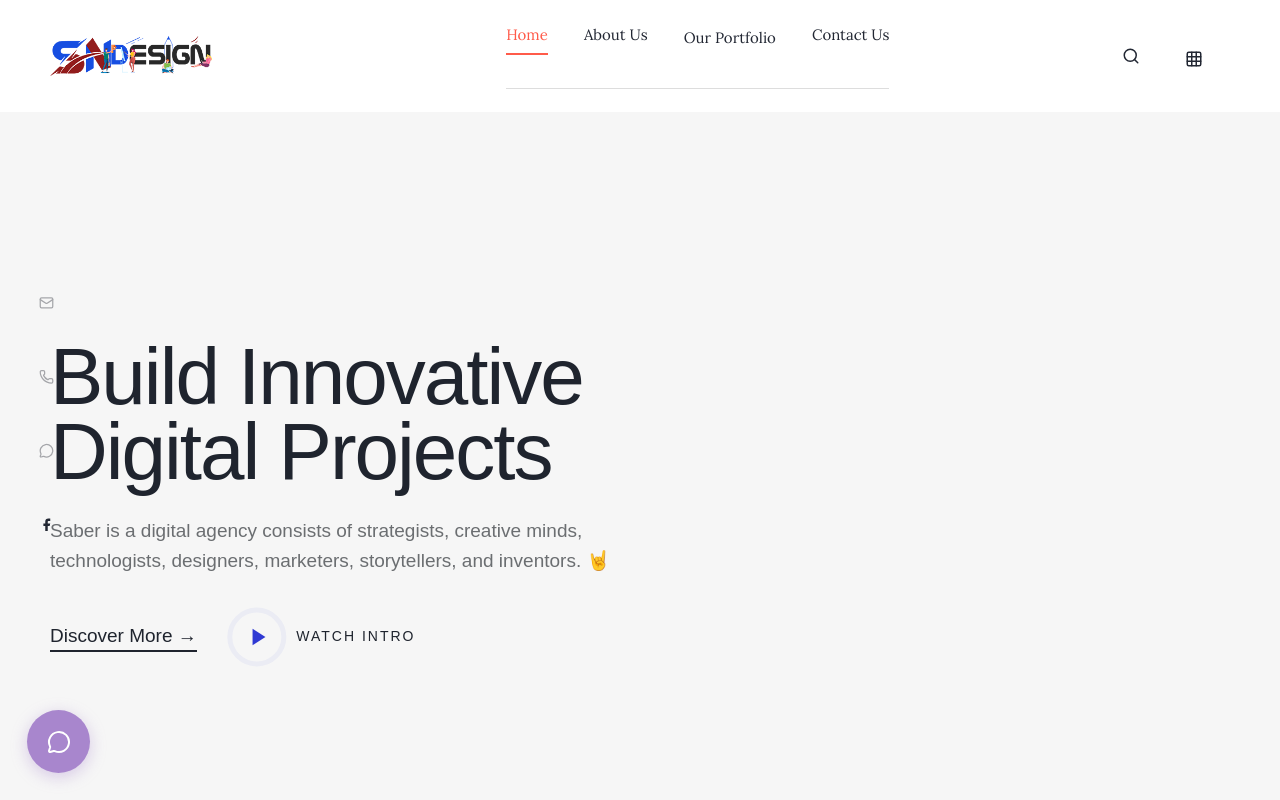
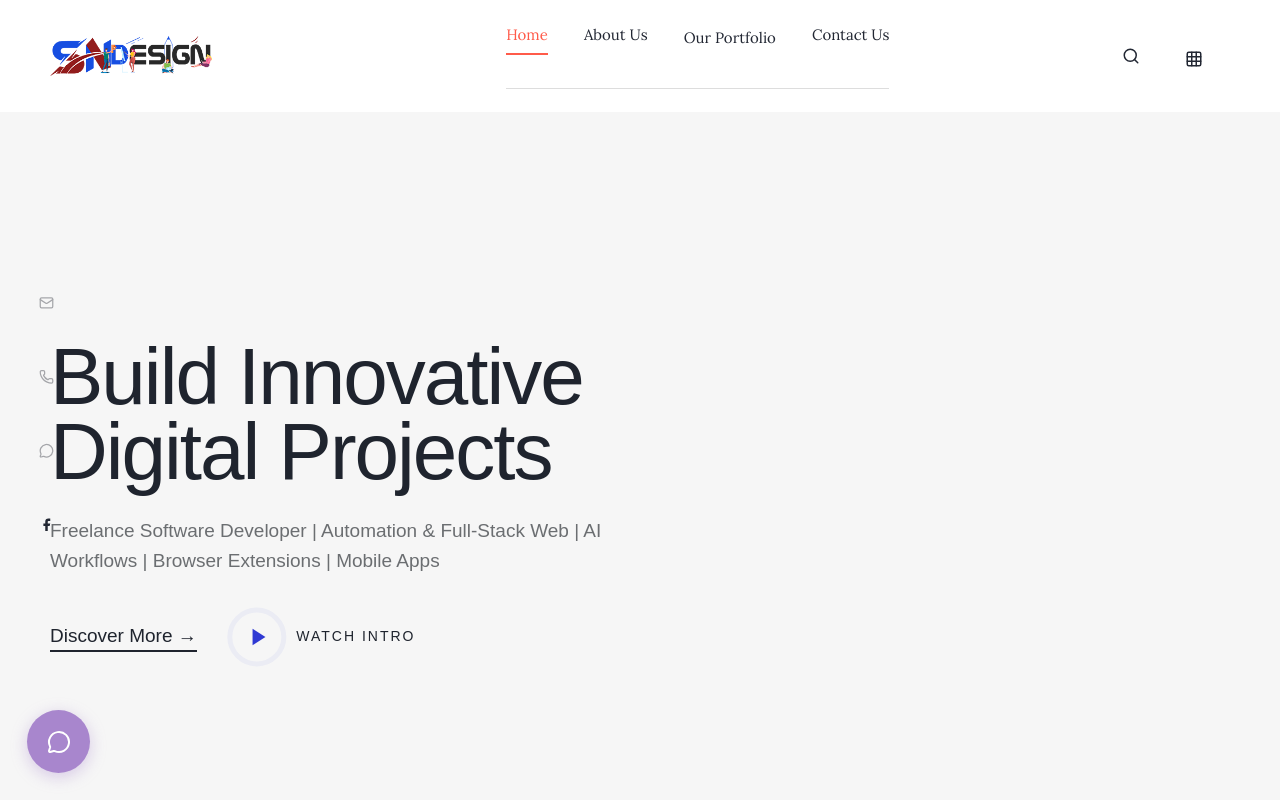
Before and after one commit to mohammed054/portfolio, a React (Vite) app: page / in a window 1280 px wide. Shown: the top 800 px of the page. Built offline with nearby package versions, Linux system fonts and the light colour scheme; a web font is replaced by a local one.

Commit message:
Update hero/about sections with user's real identity: Mohammed - non-tech business automation focus

```diff
--- a/src/components/AboutHero.jsx
+++ b/src/components/AboutHero.jsx
@@ -57,10 +57,10 @@ function AboutHero() {
               Get to Know Us
             </span>
             <h1 className="text-[clamp(32px,2rem+1.5vw,48px)] font-bold leading-[1.1] mb-6 text-white">
-              We build the future.
+              Freelance Software Developer | Automation & Full-Stack Web
             </h1>
             <p className="text-white/80 leading-[1.7] mb-10 text-[16px]">
-              Saber is a digital agency consists of strategists, creative minds, technologists, designers, marketers, storytellers, and inventors. 🤘
+              Freelance Software Developer focused on practical automation, full-stack web systems, AI-assisted tools, browser extensions, and mobile applications. Specializing in turning complex requirements into working software across Python CLIs, Node/Express backends, MongoDB/Mongoose APIs, React/Next.js/Vite frontends, Chrome Manifest V3 extensions, and Android Kotlin apps.
             </p>
 
             <div className="space-y-8">
--- a/src/components/Hero.jsx
+++ b/src/components/Hero.jsx
@@ -23,7 +23,7 @@ function Hero() {
                 className="text-[19px] max-md:text-[16px] leading-[30px] mb-8 max-w-[564px]"
                 style={{ color: '#6b6e71', fontFamily: "'europa', sans-serif", fontWeight: 300 }}
               >
-                Saber is a digital agency consists of strategists, creative minds, technologists, designers, marketers, storytellers, and inventors. 🤘
+                Freelance Software Developer | Automation & Full-Stack Web | AI Workflows | Browser Extensions | Mobile Apps
               </p>
             </motion.div>
 
```
